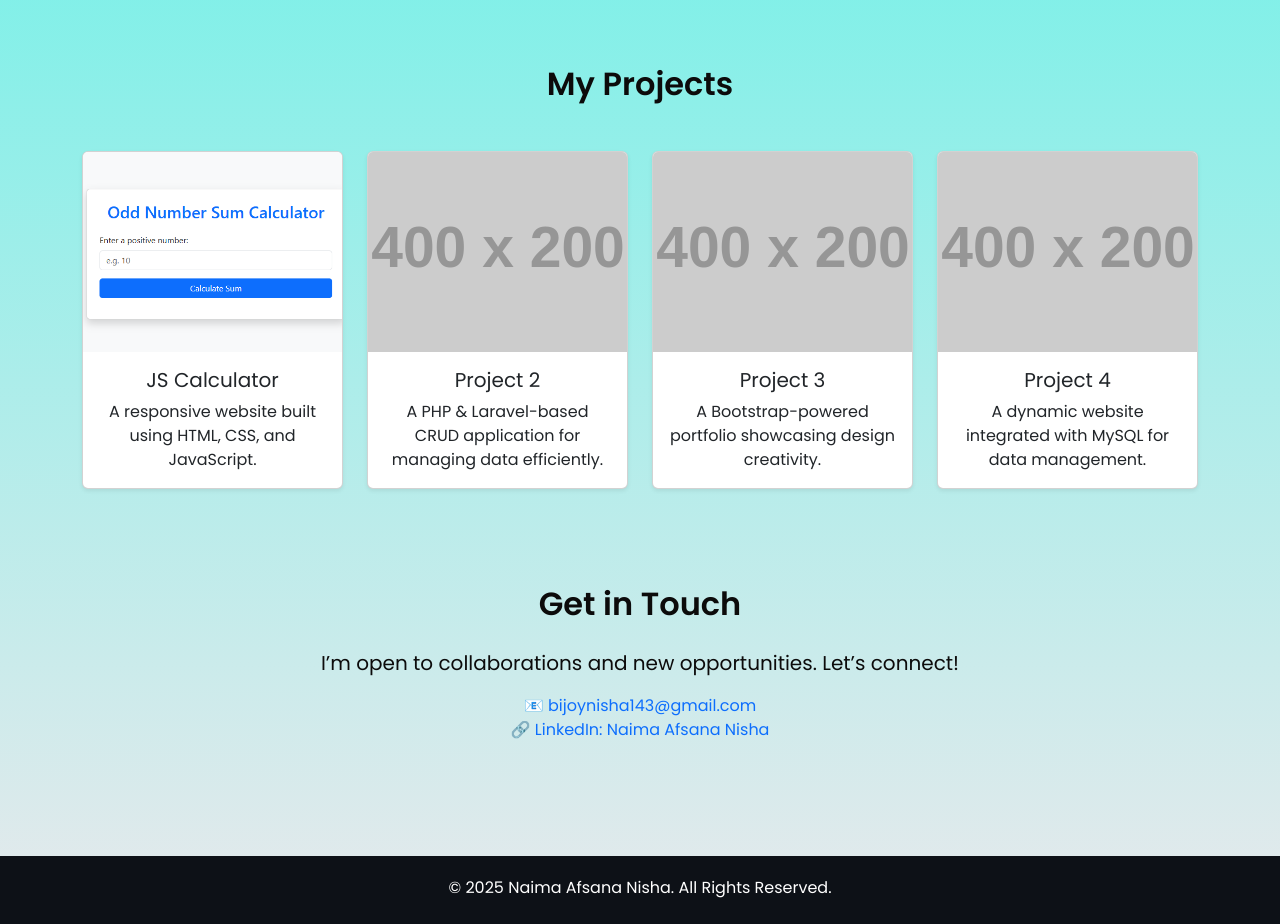
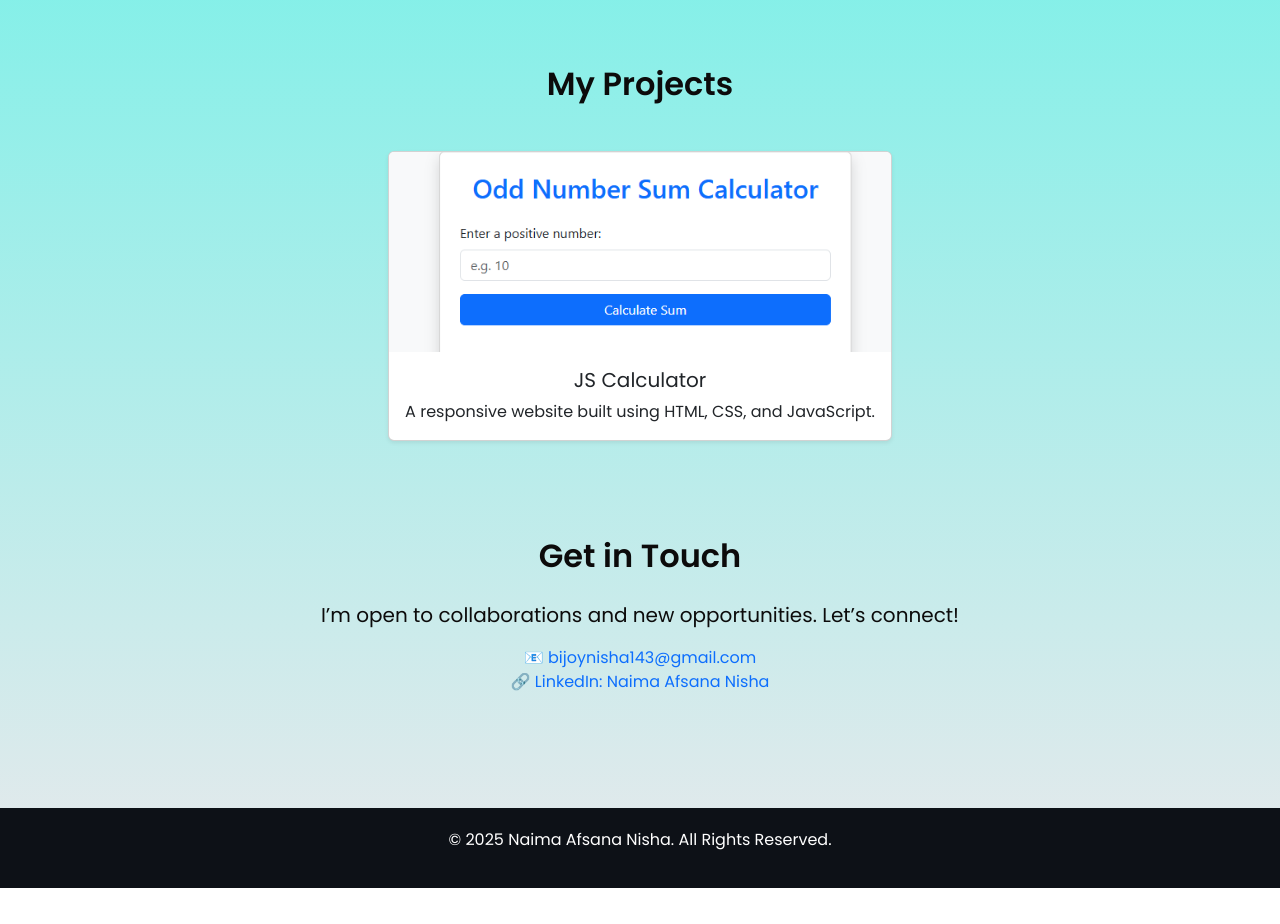
Before and after one commit to NaimaAfsanaNisha/my_portfolio, a plain HTML site: page index.html in a window 1280 px wide. Shown: the part 1140-2064 px from the top of the page. After the commit the page ends 2028 px from the top, so only its background shows below. Drawn offline with nearby package versions, Linux system fonts and the light colour scheme; placeholder pictures from the web are drawn by us.

Commit message:
project2

```diff
--- a/index.html
+++ b/index.html
@@ -150,8 +150,8 @@
   <!-- Projects Section -->
   <section id="projects" class="container py-5">
     <h2 class="text-center fw-bold mb-5">My Projects</h2>
-    <div class="row g-4">
-      <div class="col-md-6 col-lg-3">
+    <div class="" style="display: flex; justify-content: center;">
+      <div class="">
         <div class="card project-card shadow-sm">
           <img src="./Screenshot (4).png" class="card-img-top" alt="Project 1" />
           <div class="card-body text-center">
@@ -161,36 +161,7 @@
         </div>
       </div>
 
-      <div class="col-md-6 col-lg-3">
-        <div class="card project-card shadow-sm">
-          <img src="https://via.placeholder.com/400x200" class="card-img-top" alt="Project 2" />
-          <div class="card-body text-center">
-            <h5 class="card-title">Project 2</h5>
-            <p class="card-text">A PHP & Laravel-based CRUD application for managing data efficiently.</p>
-          </div>
-        </div>
-      </div>
 
-      <div class="col-md-6 col-lg-3">
-        <div class="card project-card shadow-sm">
-          <img src="https://via.placeholder.com/400x200" class="card-img-top" alt="Project 3" />
-          <div class="card-body text-center">
-            <h5 class="card-title">Project 3</h5>
-            <p class="card-text">A Bootstrap-powered portfolio showcasing design creativity.</p>
-          </div>
-        </div>
-      </div>
-
-      <div class="col-md-6 col-lg-3">
-        <div class="card project-card shadow-sm">
-          <img src="https://via.placeholder.com/400x200" class="card-img-top" alt="Project 4" />
-          <div class="card-body text-center">
-            <h5 class="card-title">Project 4</h5>
-            <p class="card-text">A dynamic website integrated with MySQL for data management.</p>
-          </div>
-        </div>
-      </div>
-    </div>
   </section>
 
   <!-- Contact Section -->
```
